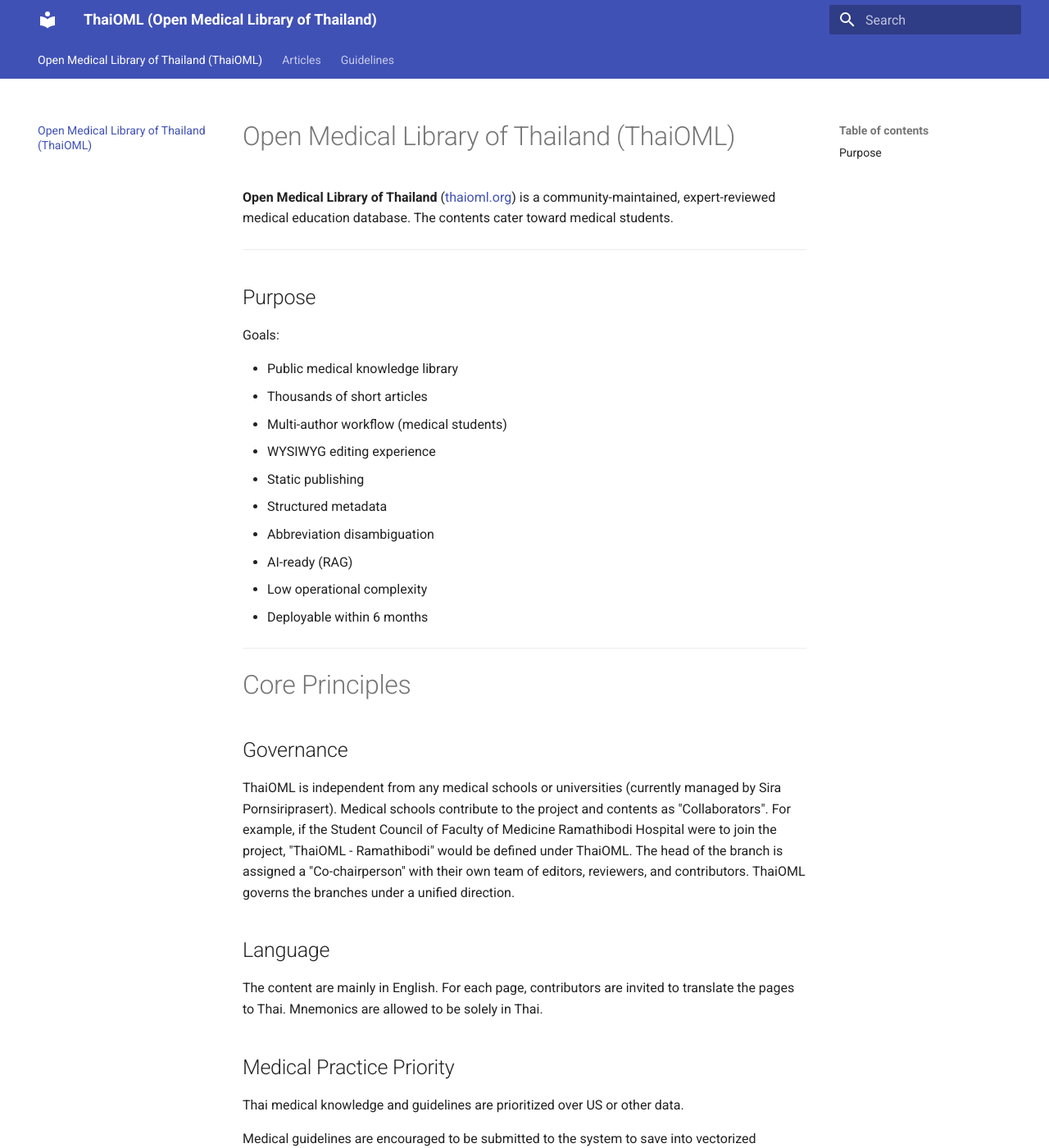
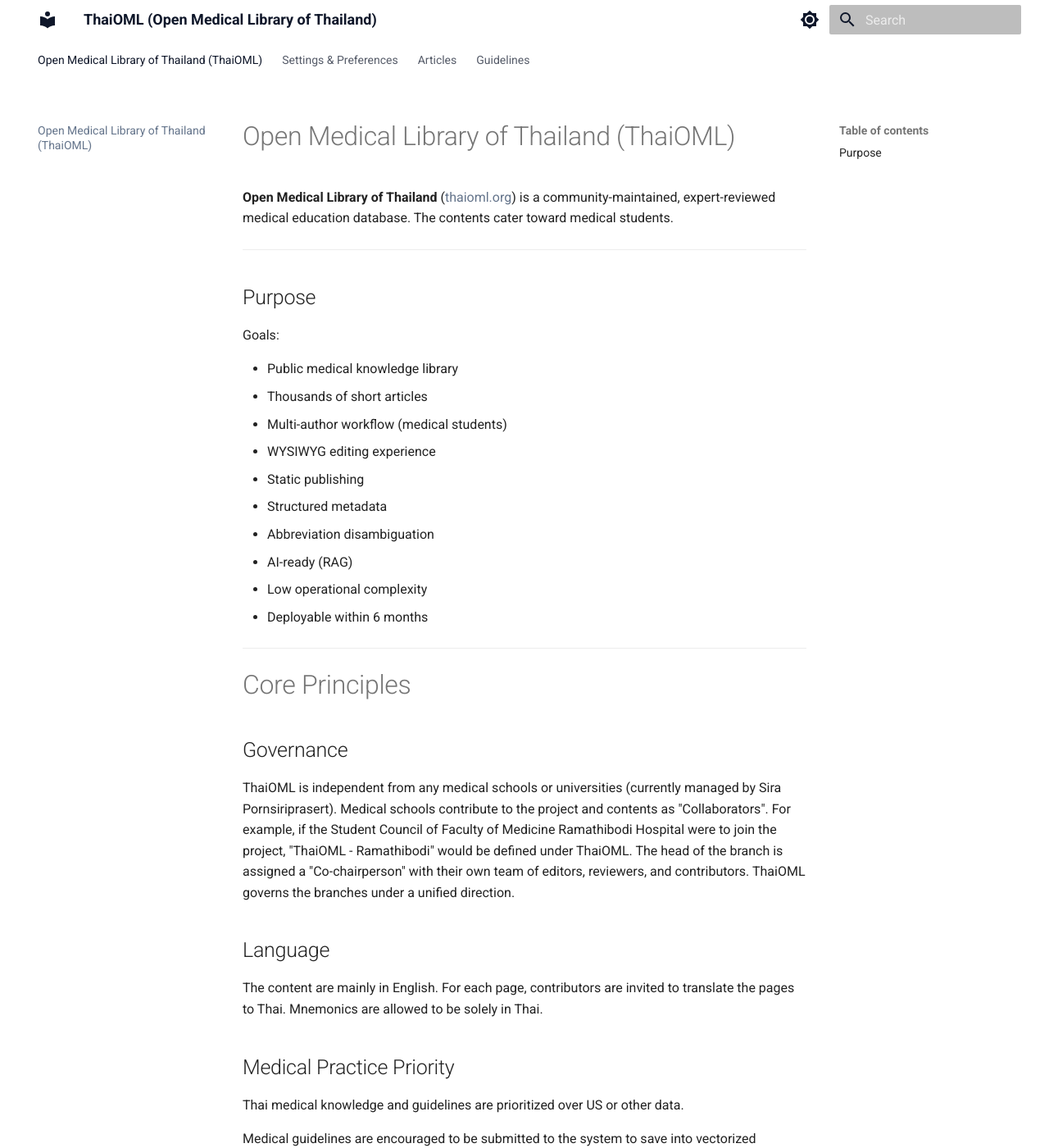
Before and after one commit to p-sira/thaioml, an MkDocs documentation site: the page built from docs/docs/index.md, in a window 1280 px wide and 1400 px high. Shown: the whole window at 82% size. Built offline with MkDocs 1.6.1 and Material for MkDocs 9.7.7, drawn with Linux system fonts in a browser that asks for light colours.

Commit message:
Theme color

```diff
--- /dev/null
+++ b/docs/docs/javascripts/theme-accent.js
@@ -0,0 +1,76 @@
+document.addEventListener('DOMContentLoaded', () => {
+  const STORAGE_KEY = 'thaioml-accent-color';
+
+  // Curated medical/professional accent colors
+  const accents = [
+    { name: 'Slate (Default)', hex: '#64748b' },
+    { name: 'Medical Blue', hex: '#0284c7' },
+    { name: 'Cyan', hex: '#0891b2' },
+    { name: 'Teal', hex: '#0d9488' },
+    { name: 'Emerald', hex: '#059669' },
+    { name: 'Indigo', hex: '#4f46e5' },
+    { name: 'Violet', hex: '#7c3aed' },
+    { name: 'Crimson', hex: '#e11d48' },
+    { name: 'Rose', hex: '#be123c' },
+    { name: 'Amber', hex: '#d97706' }
+  ];
+
+  // Function to apply the color to the document
+  const applyColor = (hex) => {
+    document.documentElement.style.setProperty('--md-accent-fg-color', hex);
+
+    // Convert hex to rgb for the transparent version
+    let r = 0, g = 0, b = 0;
+    if (hex.length === 7) {
+      r = parseInt(hex.substring(1, 3), 16);
+      g = parseInt(hex.substring(3, 5), 16);
+      b = parseInt(hex.substring(5, 7), 16);
+    }
+    document.documentElement.style.setProperty(
+      '--md-accent-fg-color--transparent',
+      `rgba(${r}, ${g}, ${b}, 0.1)`
+    );
+  };
+
+  // 1. Apply saved color on load
+  const savedColor = localStorage.getItem(STORAGE_KEY);
+  if (savedColor) {
+    applyColor(savedColor);
+  }
+
+  // 2. Render color picker if on the settings page
+  const pickerContainer = document.getElementById('accent-color-picker');
+  if (pickerContainer) {
+    // Create grid container
+    const grid = document.createElement('div');
+    grid.className = 'color-picker-grid';
+
+    // Populate swatches
+    accents.forEach(accent => {
+      const swatch = document.createElement('div');
+      swatch.className = 'color-swatch';
+      swatch.style.backgroundColor = accent.hex;
+      swatch.title = accent.name;
+
+      // Check if this is the active color
+      const currentActive = savedColor || accents[0].hex;
+      if (currentActive.toLowerCase() === accent.hex.toLowerCase()) {
+        swatch.classList.add('active');
+      }
+
+      swatch.addEventListener('click', () => {
+        // Update storage and apply
+        localStorage.setItem(STORAGE_KEY, accent.hex);
+        applyColor(accent.hex);
+
+        // Update active states in UI
+        document.querySelectorAll('.color-swatch').forEach(el => el.classList.remove('active'));
+        swatch.classList.add('active');
+      });
+
+      grid.appendChild(swatch);
+    });
+
+    pickerContainer.appendChild(grid);
+  }
+});
--- /dev/null
+++ b/docs/docs/stylesheets/custom-theme.css
@@ -0,0 +1,115 @@
+:root {
+  /* Light Theme - Bespoke Slate/Zinc Monochrome */
+  --md-primary-fg-color:        #ffffff;
+  --md-primary-fg-color--light: #f8fafc;
+  --md-primary-fg-color--dark:  #f1f5f9;
+  --md-primary-bg-color:        #0f172a;
+
+  --md-default-bg-color:        #ffffff;
+  --md-default-bg-color--light: #f8fafc;
+  --md-default-fg-color:        #334155;
+  --md-default-fg-color--light: #64748b;
+  --md-default-fg-color--dark:  #0f172a;
+
+  /* Default Neutral Accent */
+  --md-accent-fg-color:         #64748b;
+  --md-accent-fg-color--transparent: rgba(100, 116, 139, 0.1);
+  --md-accent-bg-color:         #ffffff;
+
+  /* Card Backgrounds */
+  --md-typeset-color:           #334155;
+  --md-typeset-a-color:         var(--md-accent-fg-color);
+  --md-code-bg-color:           #f8fafc;
+}
+
+[data-md-color-scheme="slate"] {
+  /* Dark Theme - Bespoke Slate/Zinc Monochrome */
+  --md-primary-fg-color:        #0f172a;
+  --md-primary-fg-color--light: #1e293b;
+  --md-primary-fg-color--dark:  #020617;
+  --md-primary-bg-color:        #f1f5f9;
+
+  --md-default-bg-color:        #0f172a;
+  --md-default-bg-color--light: #1e293b;
+  --md-default-fg-color:        #cbd5e1;
+  --md-default-fg-color--light: #94a3b8;
+  --md-default-fg-color--dark:  #f8fafc;
+
+  /* Default Neutral Accent */
+  --md-accent-fg-color:         #94a3b8;
+  --md-accent-fg-color--transparent: rgba(148, 163, 184, 0.1);
+  --md-accent-bg-color:         #0f172a;
+
+  /* Card Backgrounds */
+  --md-typeset-color:           #cbd5e1;
+  --md-typeset-a-color:         var(--md-accent-fg-color);
+  --md-code-bg-color:           #1e293b;
+}
+
+/* Base styles for the color picker grid */
+.color-picker-grid {
+  display: grid;
+  grid-template-columns: repeat(auto-fill, minmax(48px, 1fr));
+  gap: 12px;
+  margin-top: 1rem;
+  margin-bottom: 2rem;
+}
+
+.color-swatch {
+  width: 48px;
+  height: 48px;
+  border-radius: 50%;
+  border: 2px solid transparent;
+  cursor: pointer;
+  transition: transform 0.2s, border-color 0.2s;
+  position: relative;
+}
+
+.color-swatch:hover {
+  transform: scale(1.1);
+}
+
+.color-swatch.active {
+  border-color: var(--md-default-fg-color);
+  transform: scale(1.1);
+}
+
+.color-swatch.active::after {
+  content: '';
+  position: absolute;
+  top: 50%;
+  left: 50%;
+  transform: translate(-50%, -50%);
+  width: 12px;
+  height: 12px;
+  background-color: white;
+  border-radius: 50%;
+  box-shadow: 0 0 2px rgba(0,0,0,0.5);
+}
+
+/*
+  Override MkDocs Material's default behavior where active links use the primary color.
+  Since our primary color matches the background (for header styling), we force active
+  links to use the accent color instead so they are visible.
+*/
+.md-nav__link--active,
+.md-nav__link--active:hover,
+.md-nav__item .md-nav__link--active,
+.md-tabs__link--active,
+.md-tabs__link--active:hover {
+  color: var(--md-accent-fg-color) !important;
+}
+
+/*
+  Force links within the main content body to use the accent color.
+  By default MkDocs uses the primary color for links, which we've set to
+  the header background color (white in light mode).
+*/
+.md-typeset a {
+  color: var(--md-accent-fg-color);
+}
+
+.md-typeset a:hover {
+  color: var(--md-accent-fg-color);
+  filter: brightness(1.2); /* Slight hover effect */
+}
--- a/docs/mkdocs.yml
+++ b/docs/mkdocs.yml
@@ -4,12 +4,35 @@
 
 theme:
   name: material
+  palette:
+    # Palette toggle for light mode
+    - media: "(prefers-color-scheme: light)"
+      scheme: default
+      primary: custom
+      accent: custom
+      toggle:
+        icon: material/brightness-7
+        name: Switch to Darkroom
+    # Palette toggle for dark mode
+    - media: "(prefers-color-scheme: dark)"
+      scheme: slate
+      primary: custom
+      accent: custom
+      toggle:
+        icon: material/brightness-4
+        name: Switch to Leuko
   features:
     - navigation.tabs
     - navigation.sections
     - navigation.top
     - search.suggest
     - search.highlight
+
+extra_css:
+  - stylesheets/custom-theme.css
+
+extra_javascript:
+  - javascripts/theme-accent.js
 
 markdown_extensions:
   - pymdownx.superfences:
```
Also changed, not shown: docs/docs/settings.md (added, +20 -0 lines).
